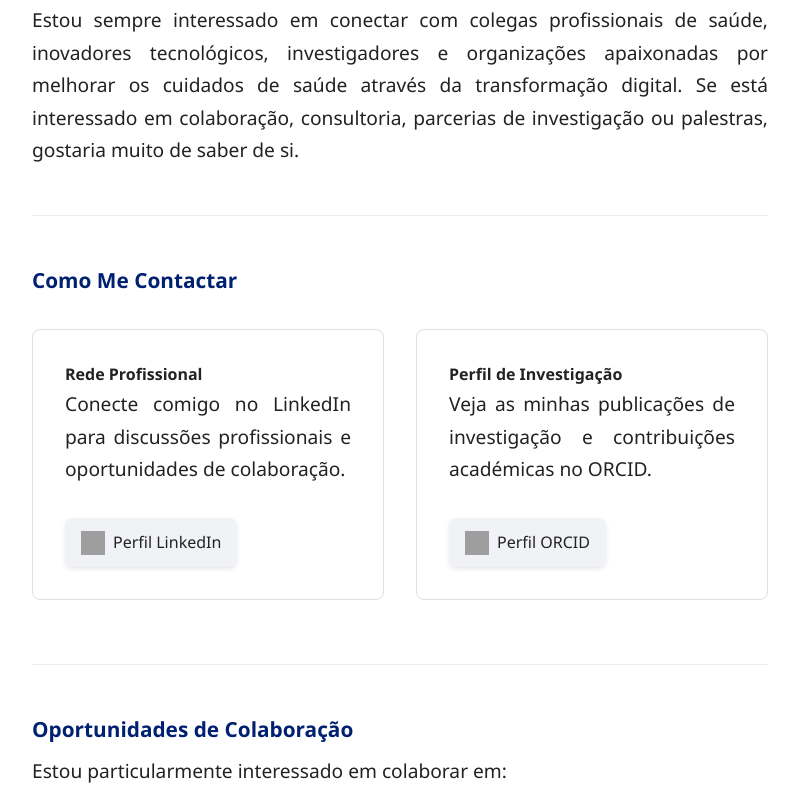
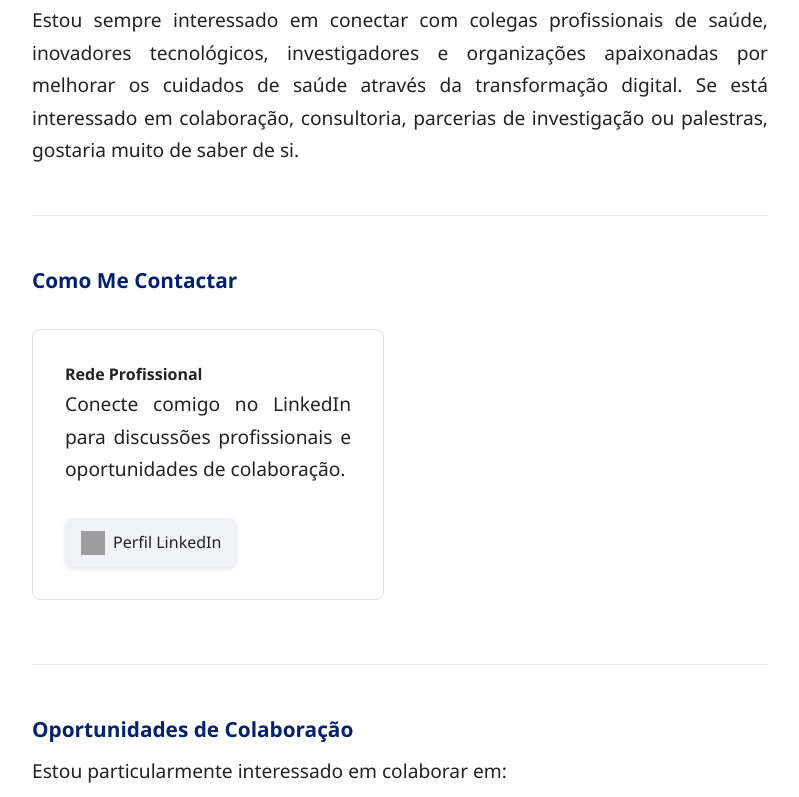
Before and after one commit to HFMonteiro/Webpage, a plain HTML site: page pt/contacto.html in a window 1280 px wide. Shown: the part 497-1294 px from the top of the page, without its empty margins (240-1039 px from the left). Drawn offline with Linux system fonts and the light colour scheme; grey boxes are pictures that could not be loaded.

Commit message:
Remove ORCID contact block

```diff
--- a/pt/contacto.html
+++ b/pt/contacto.html
@@ -91,15 +91,6 @@
                         </a>
                     </div>
 
-                    <div class="contact-item">
-                        <h4>Perfil de Investigação</h4>
-                        <p>Veja as minhas publicações de investigação e contribuições académicas no ORCID.</p>
-                        <a href="https://orcid.org/0000-0002-6060-3335" target="_blank" rel="noopener noreferrer" class="contact-link orcid">
-                            <img src="https://orcid.org/sites/default/files/images/orcid_16x16.png" alt="ORCID" width="24" height="24">
-                            Perfil ORCID
-                        </a>
-                    </div>
-
                 </div>
             </section>
 
```
Also changed, not shown: en/contact.html (+0 -9 lines).
